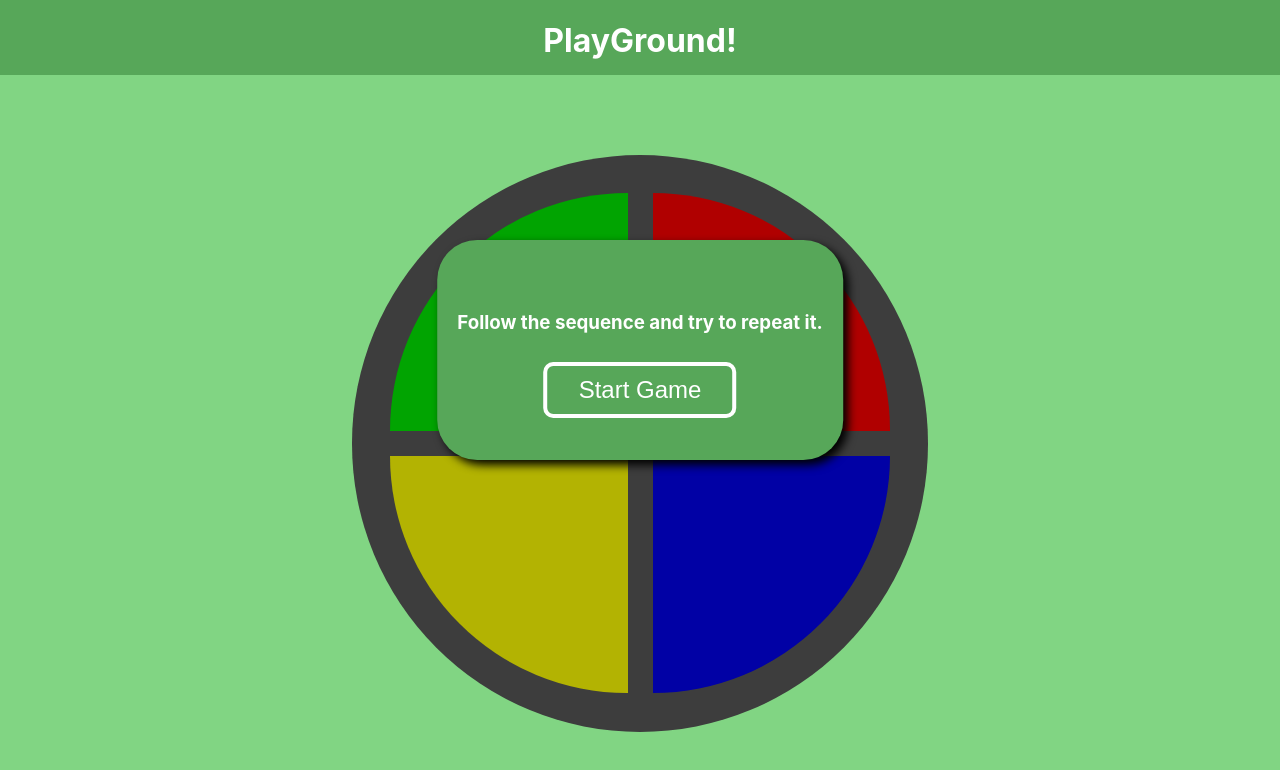
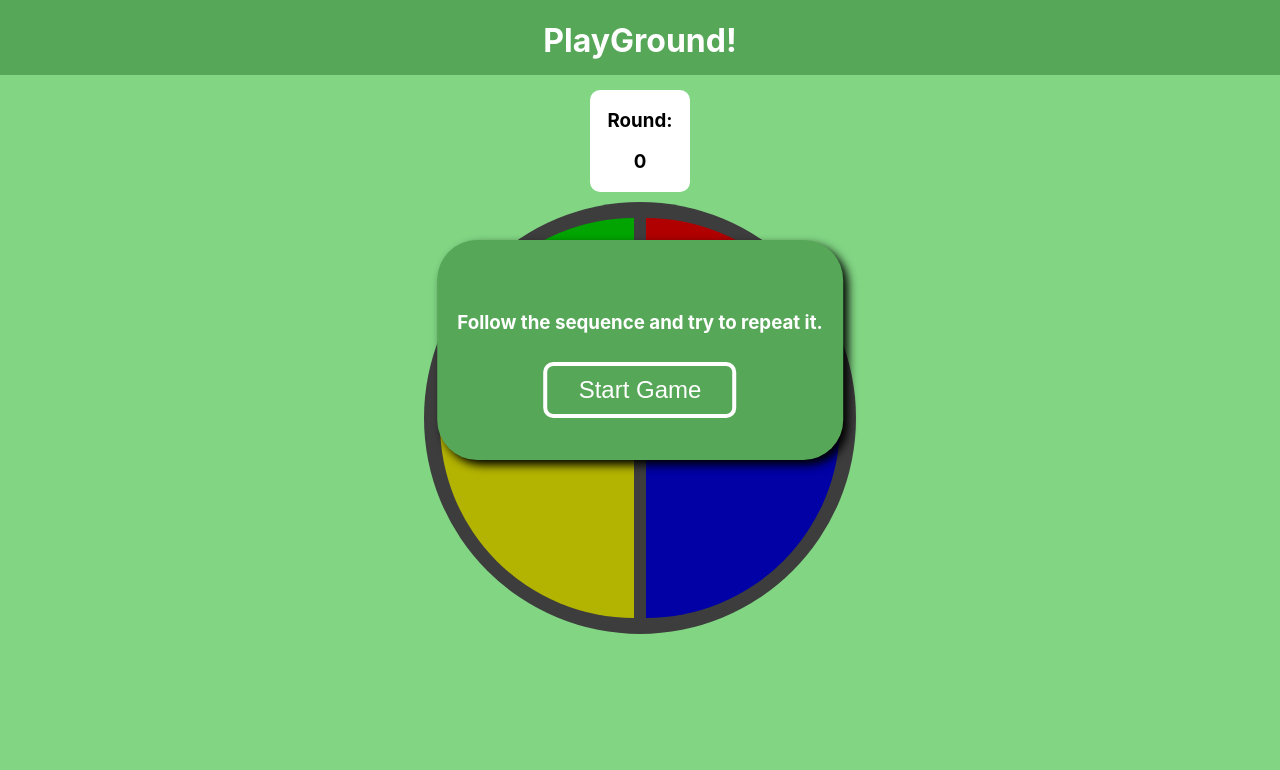
Before and after one commit to federico-palma/playground, a React (Create React App) app: page /Simon-Says in a window 1280 px wide. Shown: the top 770 px of the page. Built offline with nearby package versions, Linux system fonts and the light colour scheme; the HTML template or start-up script is replaced by a standard one.

Commit message:
Refactor container elem & classes

```diff
--- a/src/Pages/Simon-says/Components/Board.js
+++ b/src/Pages/Simon-says/Components/Board.js
@@ -12,7 +12,7 @@ const Board = ({ addPlayerChoiceHandler, setRefsHandler, isBtnDisable }) => {
   }, [setRefsHandler, btn1Ref, btn2Ref, btn3Ref, btn4Ref]);
 
   return (
-    <>
+    <div className={classes.board}>
       <button
         className={`${classes.btn} ${classes["btn-1"]}`}
         ref={btn1Ref}
@@ -41,7 +41,7 @@ const Board = ({ addPlayerChoiceHandler, setRefsHandler, isBtnDisable }) => {
           addPlayerChoiceHandler(3);
         }}
         disabled={isBtnDisable}></button>
-    </>
+    </div>
   );
 };
 
--- /dev/null
+++ b/src/Pages/Simon-says/Components/Hud.js
@@ -0,0 +1,12 @@
+import classes from "../SimonSays.module.css";
+
+const Hud = props => {
+  return (
+    <div className={classes.hud}>
+      <h3>Round:</h3>
+      <h3>{props.roundNumber}</h3>
+    </div>
+  );
+};
+
+export default Hud;
--- a/src/Pages/Simon-says/SimonSays.module.css
+++ b/src/Pages/Simon-says/SimonSays.module.css
@@ -11,19 +11,34 @@
   align-items: center;
 }
 
+.main {
+  margin: 15px auto;
+  display: flex;
+  flex-direction: column;
+  justify-content: flex-start;
+  align-items: center;
+  width: 90%;
+  max-width: 400px;
+}
+
+.hud {
+  background-color: white;
+  border-radius: 10px;
+  width: 100px;
+  height: fit-content;
+}
+
 .board {
   background-color: rgb(61, 61, 61);
-  width: 70%;
-  max-width: 500px;
-  /* height: 500px; */
+  width: 100%;
+  max-width: 400px;
   aspect-ratio: 1;
-  margin: 20px;
-  margin-top: 80px;
-  padding: 3%;
+  margin-top: 10px;
+  padding: 4%;
   display: grid;
   grid-template-rows: 1fr 1fr;
   grid-template-columns: 1fr 1fr;
-  gap: 5%;
+  gap: 3%;
   border-radius: 50%;
 }
 
@@ -34,7 +49,7 @@
   cursor: pointer;
 }
 
-.btn:disabled{
+.btn:disabled {
   cursor: not-allowed;
 }
 
--- a/src/Pages/Simon-says/SimonSaysPage.js
+++ b/src/Pages/Simon-says/SimonSaysPage.js
@@ -1,6 +1,7 @@
 import { useState, useCallback, useEffect } from "react";
 import Board from "./Components/Board";
 import Modal from "../../Components/Modal";
+import Hud from "./Components/Hud";
 import classes from "./SimonSays.module.css";
 
 const SimonSaysPage = () => {
@@ -96,7 +97,7 @@ const SimonSaysPage = () => {
   }, [playerChoiceArray, sequenceArray, checkMatchingArrays, newRound]);
 
   const handleStartGame = () => {
-    setSequenceArray([])
+    setSequenceArray([]);
     setGameOver(false);
     setIsPlaying(true);
     newRound();
@@ -104,7 +105,6 @@ const SimonSaysPage = () => {
 
   return (
     <div className={classes.background}>
-      <main className={classes.board}>
       {!isPlaying && (
         <Modal
           btnActive={true}
@@ -112,6 +112,8 @@ const SimonSaysPage = () => {
           modalText={gameOver ? endDesc : gameDesc}
           backColor="#57a759"></Modal>
       )}
+      <main className={classes.main}>
+        <Hud roundNumber={sequenceArray.length}></Hud>
         <Board
           addPlayerChoiceHandler={addPlayerChoiceHandler}
           setRefsHandler={setRefsHandler}
```
Lines whose indentation alone changed are shown as unchanged.
